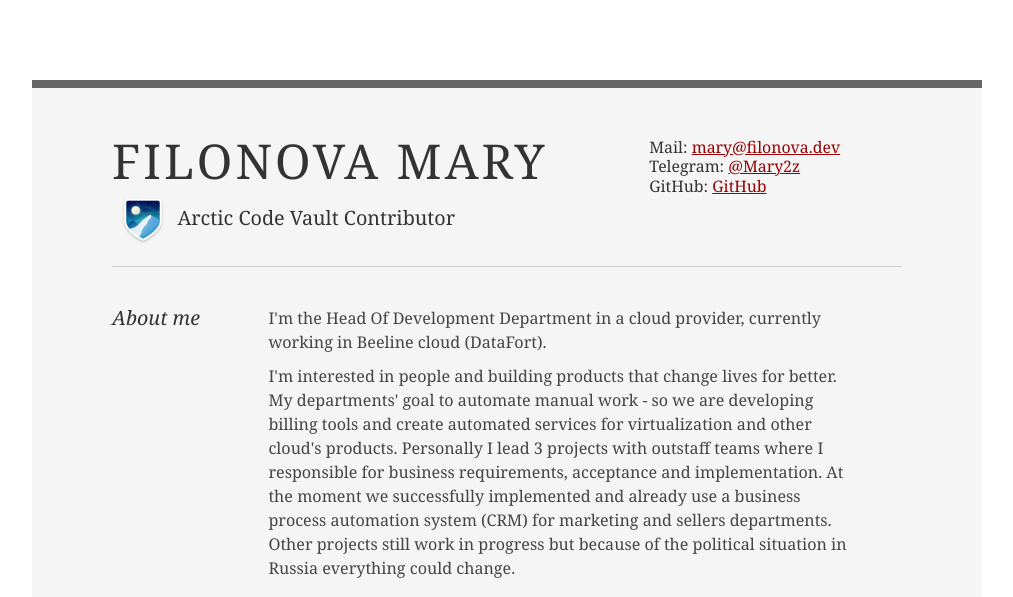
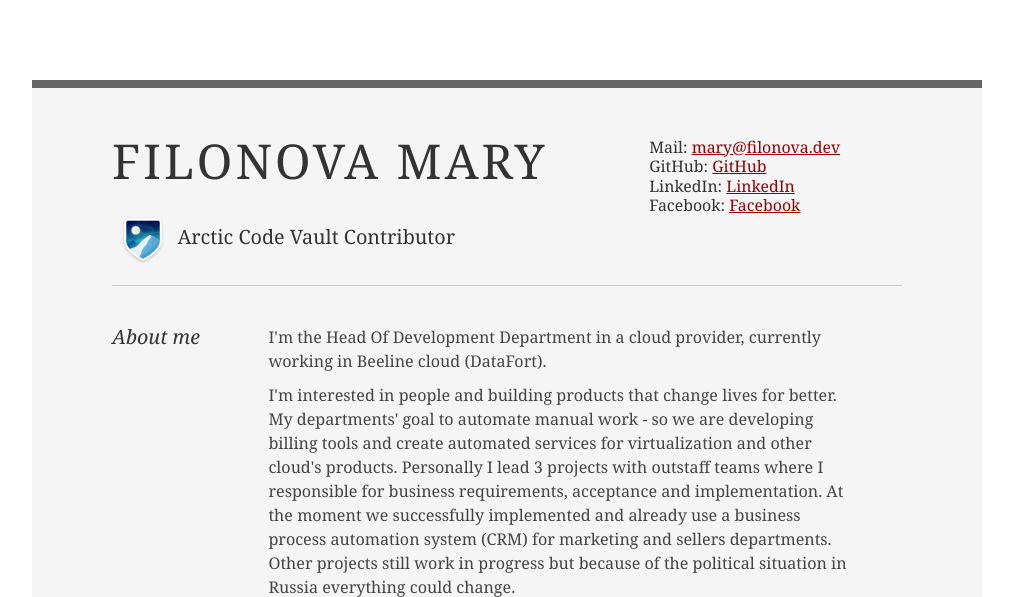
Before and after one commit to Kvm99/filonova.dev, a Django app: page /resume/ in a window 1280 px wide. Shown: the top 597 px of the page, without its empty margins (133-1146 px from the left). Run offline with Django 3.2, Linux system fonts and the light colour scheme.

Commit message:
resume updated

```diff
--- a/resume/templates/resume/srt-resume.html
+++ b/resume/templates/resume/srt-resume.html
@@ -43,8 +43,9 @@
 				<div class="yui-u">
 					<div class="contact-info">
 						<h3>Mail: <a href="mailto:mary@filonova.dev">mary@filonova.dev</a></h3>
-						<h3>Telegram: <a href="https://t.me/Mary2z">@Mary2z</a></h3>
 						<h3>GitHub: <a href="https://github.com/Kvm99">GitHub</a></h3>
+						<h3>LinkedIn: <a href="https://www.linkedin.com/in/mary-filonova-b70521185/">LinkedIn</a></h3>
+						<h3>Facebook: <a href="https://www.facebook.com/FilonovaMary/">Facebook</a></h3>
 
 					</div><!--// .contact-info -->
 				</div>
@@ -282,7 +283,7 @@ Personally I lead 3 projects with outstaff teams where I responsible for busines
 
 		<div id="ft">
 			<p> <a href="mailto:mary@filonova.dev">mary@filonova.dev</a> <br>
-				Telegram: <a href="https://t.me/Mary2z">@Mary2z</a></p>
+				Facebook: <a href="https://www.facebook.com/FilonovaMary/">Facebook</a></p>
 		</div><!--// footer -->
 
 	</div><!-- // inner -->
```
